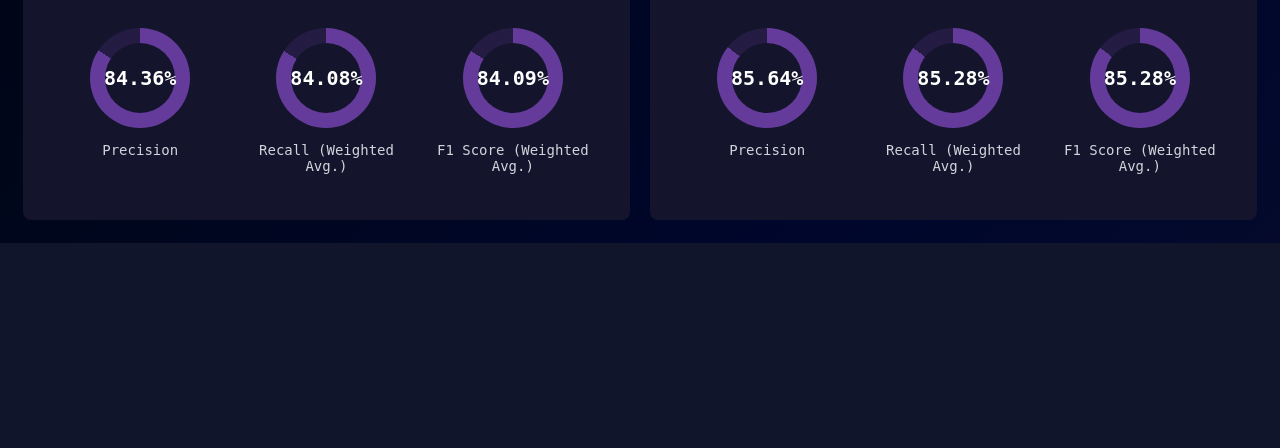
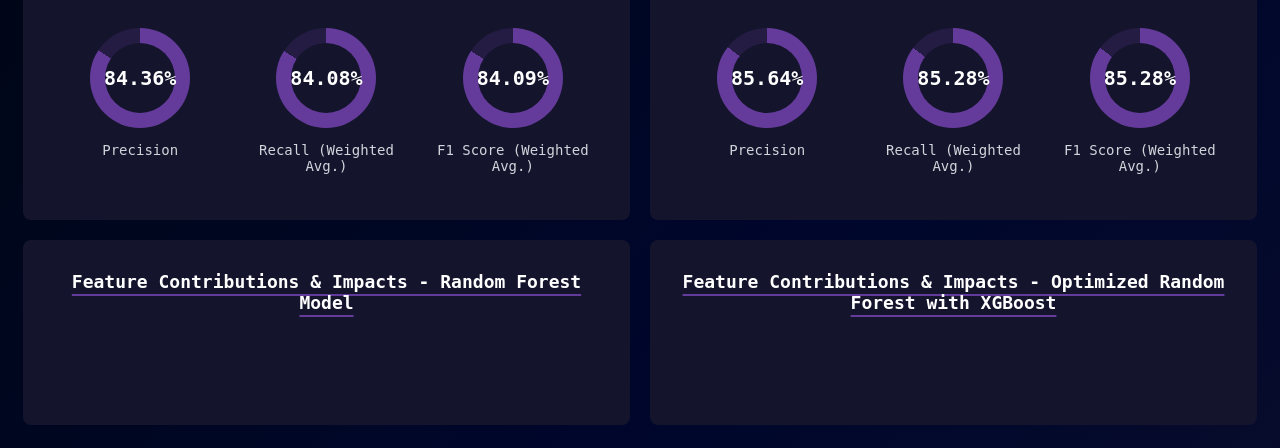
Before and after one commit to ZyroGlitch/Software---Loan-Risk-Prediction, a Flask app: page /get-started in a window 1280 px wide. Shown: the part 1621-2069 px from the top of the page. Before the commit the page ends 1864 px from the top, so only its background shows below. Run offline with Flask 3, Linux system fonts and the light colour scheme.

Commit message:
I added Feature Contribution & Impact Feature in Get Started

```diff
--- a/app.py
+++ b/app.py
@@ -1,8 +1,15 @@
+import shap
+import json
+import numpy as np
+import pandas as pd
+import joblib
 from flask import Flask, render_template, request, Response
-import joblib
-import pandas as pd
-import numpy as np
-import json
+import warnings
+warnings.filterwarnings(
+    "ignore",
+    message="X has feature names, but RandomForestClassifier was fitted without feature names"
+)
+
 
 app = Flask(__name__)
 
@@ -69,6 +76,173 @@
 
 except Exception as e:
     print(f"✗ Baseline model failed: {e}")
+
+
+# ==================== Explainability (Console) ====================
+
+baseline_explainer = None
+enhanced_rf_explainer = None
+enhanced_xgb_explainer = None
+
+
+def _init_explainers():
+    global baseline_explainer, enhanced_rf_explainer, enhanced_xgb_explainer
+    if shap is None:
+        print("⚠️ SHAP not installed. Explainability console output disabled.")
+        return
+
+    try:
+        if baseline_model is not None:
+            baseline_explainer = shap.TreeExplainer(baseline_model)
+        if "rf_best" in globals() and rf_best is not None:
+            enhanced_rf_explainer = shap.TreeExplainer(rf_best)
+        if "xgb_best" in globals() and xgb_best is not None:
+            enhanced_xgb_explainer = shap.TreeExplainer(xgb_best)
+
+        print("✓ SHAP explainers ready")
+    except Exception as e:
+        print(f"⚠️ SHAP explainers init failed: {e}")
+
+
+def _get_pos_class_shap(explainer, X_df):
+    exp = explainer(X_df)
+    vals = exp.values
+    base = exp.base_values
+
+    # Some SHAP versions return a list per class
+    if isinstance(vals, list):
+        vals = vals[1]
+        if isinstance(base, list):
+            base = base[1]
+
+    vals = np.asarray(vals)
+    p = int(X_df.shape[1])
+
+    # Handle 3D outputs:
+    # either (n, classes, p) or (n, p, classes)
+    if vals.ndim == 3:
+        if vals.shape[1] == 2 and vals.shape[2] == p:
+            pos_vals = vals[:, 1, :]          # (n, p)
+        elif vals.shape[2] == 2 and vals.shape[1] == p:
+            pos_vals = vals[:, :, 1]          # (n, p)
+        else:
+            # fallback: try to pick the axis that equals 2 as classes
+            if vals.shape[-1] == 2:
+                pos_vals = vals[..., 1]
+            else:
+                pos_vals = vals[:, 1, :]
+    else:
+        pos_vals = vals
+
+    v = np.asarray(pos_vals[0], dtype=float)
+
+    # base_values can be scalar, (n,), (n,2), (2,), etc.
+    b = np.asarray(base, dtype=float)
+    if b.ndim == 0:
+        base_scalar = float(b)
+    else:
+        b = b.reshape(-1)
+        base_scalar = float(b[1] if b.size == 2 else b[0])
+
+    return v, base_scalar
+
+
+def _print_feature_breakdown(title, feature_list, shap_vals):
+    shap_vals = np.array(shap_vals, dtype=float)
+    abs_vals = np.abs(shap_vals)
+    total = float(abs_vals.sum()) if float(abs_vals.sum()) != 0 else 1.0
+
+    rows = []
+    for f, v, a in zip(feature_list, shap_vals, abs_vals):
+        pct = (a / total) * 100.0
+        rows.append((f, float(v), float(pct)))
+
+    rows.sort(key=lambda x: abs(x[1]), reverse=True)
+
+    print("\n" + "=" * 72)
+    print(title)
+    print("-" * 72)
+    print(f"{'Feature':30s} {'Contribution':>14s} {'Impact%':>10s}")
+    print("-" * 72)
+    for f, v, pct in rows:
+        print(f"{str(f)[:30]:30s} {v:14.6f} {pct:9.2f}%")
+    print("-" * 72)
+    top = ", ".join([r[0] for r in rows[:5]])
+    print(f"Top drivers: {top}")
+    print("=" * 72 + "\n")
+
+# New Inserted Code:
+
+
+def _shap_to_json(feature_list, shap_vals):
+    shap_vals = np.asarray(shap_vals, dtype=float)
+    abs_vals = np.abs(shap_vals)
+    total = float(abs_vals.sum()) if float(abs_vals.sum()) != 0 else 1.0
+
+    rows = []
+    for f, v, a in zip(feature_list, shap_vals, abs_vals):
+        rows.append({
+            "feature": str(f),
+            "contribution": float(v),
+            "impact_percent": float((a / total) * 100.0)
+        })
+
+    rows.sort(key=lambda x: abs(x["contribution"]), reverse=True)
+    return rows
+
+
+# No meta feature redistribution needed in this version
+def _redistribute_meta_feature(shap_vals, cols, base_cols, meta_col):
+    shap_vals = np.asarray(shap_vals, dtype=float)
+    cols = list(cols)
+
+    if meta_col not in cols:
+        keep_idx = [cols.index(c) for c in base_cols if c in cols]
+        return shap_vals[keep_idx]
+
+    meta_idx = cols.index(meta_col)
+
+    # indices for the 16 original/base features in the current cols
+    base_idx = [cols.index(c) for c in base_cols if c in cols]
+
+    base_vals = shap_vals[base_idx].copy()
+    meta_val = float(shap_vals[meta_idx])
+
+    # distribute meta influence proportional to absolute base influence
+    weights = np.abs(base_vals)
+    total = float(weights.sum())
+
+    if total <= 0:
+        # fallback: equal distribution if all base contributions are ~0
+        weights = np.ones_like(base_vals, dtype=float) / max(len(base_vals), 1)
+    else:
+        weights = weights / total
+
+    # add redistributed meta contribution (keeps sign of meta_val)
+    base_vals = base_vals + (meta_val * weights)
+
+    return base_vals
+
+
+def _impact_to_100(items):
+    # enforce sum to exactly 100 (reduce rounding confusion)
+    total = sum(x["impact_percent"] for x in items)
+    if total == 0:
+        return items
+
+    scale = 100.0 / total
+    for x in items:
+        x["impact_percent"] *= scale
+
+    # final tiny correction on the first item to hit exactly 100.0
+    total2 = sum(x["impact_percent"] for x in items)
+    if items:
+        items[0]["impact_percent"] += (100.0 - total2)
+
+    return items
+
+
+_init_explainers()
 
 
 # ==================== Helper Functions ====================
@@ -180,6 +354,51 @@
                 "model_type": "baseline_rf"
             }
 
+        # ✅ PASTE STEP 3 HERE (console explainability block)
+        # ==================== Console Explainability Output (ADD) ====================
+
+        try:
+            if shap is not None:
+                # Baseline SHAP -> result JSON
+                if baseline_model and baseline_explainer is not None:
+                    b_vals, _ = _get_pos_class_shap(baseline_explainer, df)
+                    result["baseline_explainability"] = {
+                        "method": "shap",
+                        "items": _shap_to_json(feature_names, b_vals)
+                    }
+
+                # Enhanced SHAP -> FINAL BLEND explainability in 16-feature baseline format (NO rf_oof_proba)
+                if artifact and rf_feature_model and enhanced_rf_explainer is not None and enhanced_xgb_explainer is not None:
+                    rf_vals, _ = _get_pos_class_shap(
+                        enhanced_rf_explainer, df_hybrid)
+                    xgb_vals, _ = _get_pos_class_shap(
+                        enhanced_xgb_explainer, df_hybrid)
+
+                    cols = list(df_hybrid.columns)
+
+                    # 1) remove rf_oof_proba by redistributing its contribution into the 16 original features
+                    rf_16 = _redistribute_meta_feature(
+                        rf_vals, cols, feature_names, hybrid_feature_name)
+                    xgb_16 = _redistribute_meta_feature(
+                        xgb_vals, cols, feature_names, hybrid_feature_name)
+
+                    # 2) blend the 16-feature contributions (final decision)
+                    blend_16 = (blend_weight * np.asarray(rf_16)) + \
+                        ((1 - blend_weight) * np.asarray(xgb_16))
+
+                    # 3) baseline-style JSON output (16 features only)
+                    items_16 = _shap_to_json(feature_names, blend_16)
+                    items_16 = _impact_to_100(items_16)
+
+                    result["enhanced_explainability_16"] = {
+                        "method": "shap",
+                        "blend_weight": float(blend_weight),
+                        "items": items_16
+                    }
+
+        except Exception as ee:
+            print(f"⚠️ SHAP JSON output failed: {ee}")
+
         return json_response(convert_numpy_types(result))
 
     except Exception as e:
--- a/requirements.txt
+++ b/requirements.txt
@@ -3,3 +3,5 @@
 pandas
 scikit-learn
 joblib
+xgboost
+shap
--- a/static/css/get-started.css
+++ b/static/css/get-started.css
@@ -296,6 +296,12 @@
   line-height: 1.2;
 }
 
+.feature-indicators {
+  display: grid;
+  grid-template-columns: repeat(4, 1fr);
+  gap: 20px;
+}
+
 .result-indicators {
   display: flex;
   justify-content: space-between;
--- a/static/js/handler/get-started-submit.js
+++ b/static/js/handler/get-started-submit.js
@@ -28,6 +28,9 @@
 
   const result = await response.json();
 
+  // Feature Indicators Function Call
+  runPrediction(payload);
+
   /* ================= BASELINE MODEL ================= */
   if (result.baseline_model) {
     document.getElementById("baseline-status").textContent =
@@ -57,4 +60,82 @@
     document.getElementById("enhanced-confidence").textContent =
       result.enhanced_model.confidence_score + "%";
   }
+
+  /* ================= Feature Indicators (Helper functions) ================= */
+
+  function renderIndicators(containerId, items) {
+    const container = document.getElementById(containerId);
+    container.innerHTML = "";
+
+    items.forEach(item => {
+      const pct = Number(item.impact_percent).toFixed(2);
+
+      const indicator = document.createElement("div");
+      indicator.className = "indicator";
+
+      indicator.innerHTML = `
+        <div class="indicator-chart"
+            data-percentage="${pct}"
+            style="--percentage: ${pct}">
+          <span class="indicator-value">${pct}%</span>
+        </div>
+        <p class="indicator-label">${formatLabel(item.feature)}</p>
+      `;
+
+      container.appendChild(indicator);
+    });
+  }
+
+  function formatLabel(feature) {
+    const map = {
+      age: "Age",
+      marital: "Marital Status",
+      education: "Highest Educational Attainment",
+      job: "Job",
+      contact: "Phone Type",
+      balance: "Balance",
+      housing: "Housing",
+      default: "Default",
+      loan: "Loan",
+      day: "Day",
+      duration: "Duration",
+      month: "Month",
+      campaign: "Campaign",
+      pdays: "Days Since Contact",
+      previous: "Previous Contacts",
+      poutcome: "Previous Outcome"
+    };
+    return map[feature] || feature;
+  }
+
+
+  /* ================= Feature Indicators (FETCH + INJECT) ================= */
+  async function runPrediction(payload) {
+  const res = await fetch("/predict", {
+    method: "POST",
+    headers: { "Content-Type": "application/json" },
+    body: JSON.stringify(payload)
+  });
+
+  const data = await res.json();
+
+  // BASELINE SHAP (16 features)
+  if (data.baseline_explainability) {
+    renderIndicators(
+      "baseline-indicators",
+      data.baseline_explainability.items
+    );
+  }
+
+  // OPTIMIZED SHAP (16 features, final blend)
+  if (data.enhanced_explainability_16) {
+    renderIndicators(
+      "optimized-indicators",
+      data.enhanced_explainability_16.items
+    );
+  }
+}
+
+
+
 });
--- a/templates/get-started.html
+++ b/templates/get-started.html
@@ -43,12 +43,22 @@
                     <input type="number" id="age" class="form-input" />
                   </div>
                   <div class="form-group">
-                    <label for="marital" class="form-label">Marital Status</label>
-                    <select id="marital" class="form-input form-select"></select>
+                    <label for="marital" class="form-label"
+                      >Marital Status</label
+                    >
+                    <select
+                      id="marital"
+                      class="form-input form-select"
+                    ></select>
                   </div>
                   <div class="form-group">
-                    <label for="education" class="form-label">Highest Educational Attainment</label>
-                    <select id="education" class="form-input form-select"></select>
+                    <label for="education" class="form-label"
+                      >Highest Educational Attainment</label
+                    >
+                    <select
+                      id="education"
+                      class="form-input form-select"
+                    ></select>
                   </div>
                   <div class="form-group">
                     <label for="job" class="form-label">Job</label>
@@ -76,11 +86,17 @@
                   </div>
                   <div class="form-group">
                     <label for="housing" class="form-label">Housing</label>
-                    <select id="housing"class="form-input form-select"></select>
+                    <select
+                      id="housing"
+                      class="form-input form-select"
+                    ></select>
                   </div>
                   <div class="form-group">
                     <label for="default" class="form-label">Default</label>
-                    <select id="default" class="form-input form-select"></select>
+                    <select
+                      id="default"
+                      class="form-input form-select"
+                    ></select>
                   </div>
                   <div class="form-group">
                     <label for="loan" class="form-label">Loan</label>
@@ -111,19 +127,30 @@
                 </div>
               </div>
               <div>
-                <h1 class="get-started-left-title">Previous Campaign Information</h1>
+                <h1 class="get-started-left-title">
+                  Previous Campaign Information
+                </h1>
                 <div class="form-content">
                   <div class="form-group">
-                    <label for="pdays" class="form-label">Days Since Contact</label>
+                    <label for="pdays" class="form-label"
+                      >Days Since Contact</label
+                    >
                     <input type="number" id="pdays" class="form-input" />
                   </div>
                   <div class="form-group">
-                    <label for="previous" class="form-label">Previous Contacts</label>
+                    <label for="previous" class="form-label"
+                      >Previous Contacts</label
+                    >
                     <input type="number" id="previous" class="form-input" />
                   </div>
                   <div class="form-group">
-                    <label for="previous-outcome" class="form-label">Previous Outcome</label>
-                    <select id="previous-outcome"class="form-input form-select"></select>
+                    <label for="previous-outcome" class="form-label"
+                      >Previous Outcome</label
+                    >
+                    <select
+                      id="previous-outcome"
+                      class="form-input form-select"
+                    ></select>
                   </div>
                 </div>
               </div>
@@ -140,7 +167,9 @@
         <div class="get-started-right">
           <!-- Baseline Model -->
           <div class="result-card">
-            <h2 class="get-started-right-title">Result for Random Forest Model</h2>
+            <h2 class="get-started-right-title">
+              Result for Random Forest Model
+            </h2>
             <div class="result-header">
               <h3 class="result-status" id="baseline-status">None</h3>
               <p class="result-status-label">LOAN STATUS</p>
@@ -162,7 +191,7 @@
               </div>
               <div class="metric-card metric-yellow">
                 <h4 class="metric-value">1430 | 332</h4>
-                <p class="metric-label">True Negative | False Positive </p>
+                <p class="metric-label">True Negative | False Positive</p>
               </div>
               <div class="metric-card metric-red">
                 <h4 class="metric-value">201 | 1386</h4>
@@ -171,19 +200,31 @@
             </div>
             <div class="result-indicators">
               <div class="indicator">
-                <div class="indicator-chart" data-percentage="84.36" style="--percentage: 84.36">
+                <div
+                  class="indicator-chart"
+                  data-percentage="84.36"
+                  style="--percentage: 84.36"
+                >
                   <span class="indicator-value">84.36%</span>
                 </div>
                 <p class="indicator-label">Precision</p>
               </div>
               <div class="indicator">
-                <div class="indicator-chart" data-percentage="84.08" style="--percentage: 84.08">
+                <div
+                  class="indicator-chart"
+                  data-percentage="84.08"
+                  style="--percentage: 84.08"
+                >
                   <span class="indicator-value">84.08%</span>
                 </div>
                 <p class="indicator-label">Recall (Weighted Avg.)</p>
               </div>
               <div class="indicator">
-                <div class="indicator-chart" data-percentage="84.09" style="--percentage: 84.09">
+                <div
+                  class="indicator-chart"
+                  data-percentage="84.09"
+                  style="--percentage: 84.09"
+                >
                   <span class="indicator-value">84.09%</span>
                 </div>
                 <p class="indicator-label">F1 Score (Weighted Avg.)</p>
@@ -204,7 +245,9 @@
           </div>
           <!-- Optimized Model -->
           <div class="result-card">
-            <h2 class="get-started-right-title">Result for Optimized Random Forest with XGBoost</h2>
+            <h2 class="get-started-right-title">
+              Result for Optimized Random Forest with XGBoost
+            </h2>
             <div class="result-header">
               <h3 class="result-status" id="enhanced-status">None</h3>
               <p class="result-status-label">LOAN STATUS</p>
@@ -226,7 +269,7 @@
               </div>
               <div class="metric-card metric-yellow">
                 <h4 class="metric-value">1439 | 323</h4>
-                <p class="metric-label">True Negative | False Positive </p>
+                <p class="metric-label">True Negative | False Positive</p>
               </div>
               <div class="metric-card metric-red">
                 <h4 class="metric-value">170 | 1417</h4>
@@ -235,19 +278,31 @@
             </div>
             <div class="result-indicators">
               <div class="indicator">
-                <div class="indicator-chart" data-percentage="85.64" style="--percentage: 85.64">
+                <div
+                  class="indicator-chart"
+                  data-percentage="85.64"
+                  style="--percentage: 85.64"
+                >
                   <span class="indicator-value">85.64%</span>
                 </div>
                 <p class="indicator-label">Precision</p>
               </div>
               <div class="indicator">
-                <div class="indicator-chart" data-percentage="85.28" style="--percentage: 85.28">
+                <div
+                  class="indicator-chart"
+                  data-percentage="85.28"
+                  style="--percentage: 85.28"
+                >
                   <span class="indicator-value">85.28%</span>
                 </div>
                 <p class="indicator-label">Recall (Weighted Avg.)</p>
               </div>
               <div class="indicator">
-                <div class="indicator-chart" data-percentage="85.28" style="--percentage: 85.28">
+                <div
+                  class="indicator-chart"
+                  data-percentage="85.28"
+                  style="--percentage: 85.28"
+                >
                   <span class="indicator-value">85.28%</span>
                 </div>
                 <p class="indicator-label">F1 Score (Weighted Avg.)</p>
@@ -266,6 +321,35 @@
               </div> -->
             </div>
           </div>
+
+          <!-- Feature Impacts & Contributions -->
+          <!-- Baseline Model -->
+          <div class="result-card">
+            <h2 class="get-started-right-title" style="margin-bottom: 4rem">
+              Feature Contributions & Impacts - Random Forest Model
+            </h2>
+
+            <div
+              class="feature-indicators"
+              id="baseline-indicators"
+              style="margin-bottom: 1rem"
+            ></div>
+          </div>
+
+          <!-- Optimized Model -->
+          <div class="result-card">
+            <h2 class="get-started-right-title" style="margin-bottom: 4rem">
+              Feature Contributions & Impacts - Optimized Random Forest with
+              XGBoost
+            </h2>
+
+            <div
+              class="feature-indicators"
+              id="optimized-indicators"
+              style="margin-bottom: 1rem"
+            ></div>
+          </div>
+        </div>
       </div>
     </main>
   </body>
@@ -275,6 +359,12 @@
   <script type="module" src="../js/handler/get-started-submit.js"></script> -->
 
   <script src="{{ url_for('static', filename='js/navbar.js') }}"></script>
-  <script type="module" src="{{ url_for('static', filename='js/get-started.js') }}"></script>
-  <script type="module" src="{{ url_for('static', filename='js/handler/get-started-submit.js') }}"></script>
+  <script
+    type="module"
+    src="{{ url_for('static', filename='js/get-started.js') }}"
+  ></script>
+  <script
+    type="module"
+    src="{{ url_for('static', filename='js/handler/get-started-submit.js') }}"
+  ></script>
 </html>
```
Lines whose indentation alone changed are shown as unchanged.
